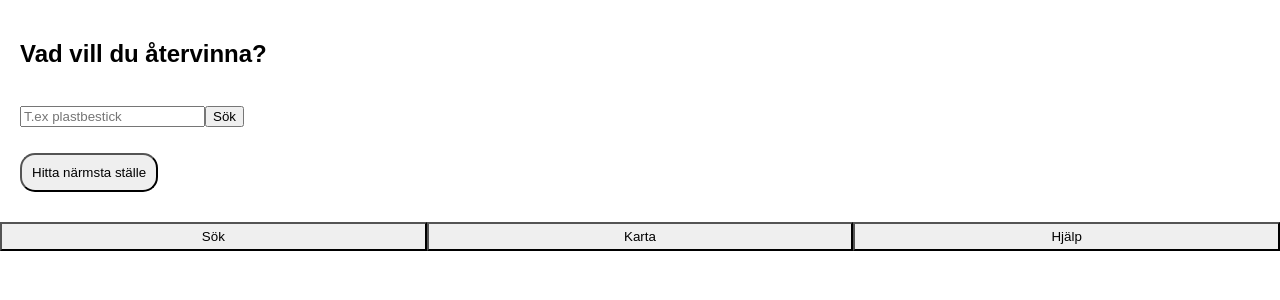
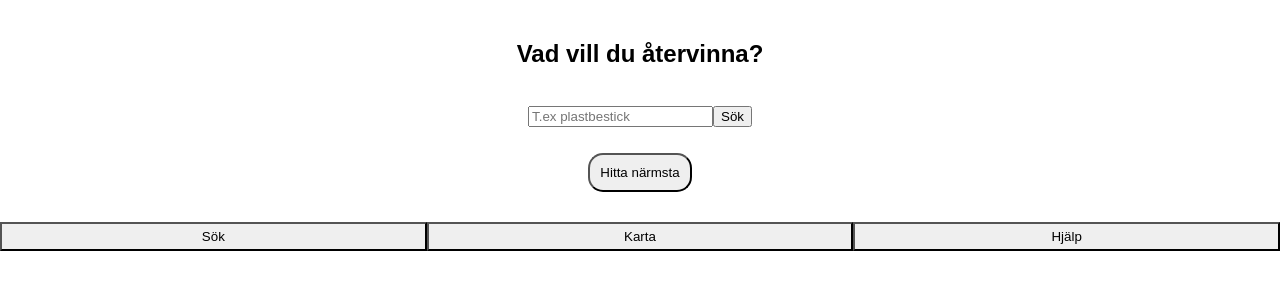
Before and after one commit to uddesson/atervinn-stan-prototype, a React (Create React App) app: page / in a window 1280 px wide. Shown: the top 300 px of the page. Built offline with nearby package versions, Linux system fonts and the light colour scheme.

Commit message:
Content improvments

```diff
--- a/src/App.css
+++ b/src/App.css
@@ -49,3 +49,8 @@ html {
 .hidden{
   display: none;
 }
+
+.center{
+  text-align: center;
+  margin: 0 auto 0 auto;
+}
--- a/src/components/SearchView.js
+++ b/src/components/SearchView.js
@@ -55,7 +55,7 @@ class SearchView extends React.Component {
 
     render(){
         return (
-            <div className="container">
+            <div className="container center">
                 <h2>Vad vill du återvinna?</h2>
 
                 <SearchInput
@@ -72,11 +72,10 @@ class SearchView extends React.Component {
                     <Button
                         onClick={this.props.toggleView}
                         value={'karta'}
-                        content={'Hitta närmsta ställe'}
+                        content={'Hitta närmsta'}
                         className={'btn__call-to-action'}
                     />
-                 }
-
+                }
             </div>
         )
     }
--- a/src/searchData.json
+++ b/src/searchData.json
@@ -6,7 +6,7 @@
     },
     {
         "name": "engångsgrill",
-        "sortedAs": "i specialla röda sopkräl markerade med texten 'engångsgrill'",
+        "sortedAs": "engångsgrill i speciella röda sopkräl - utmärkta med en grillikon på kartan",
 		"compatible": true
     },
     {
```
